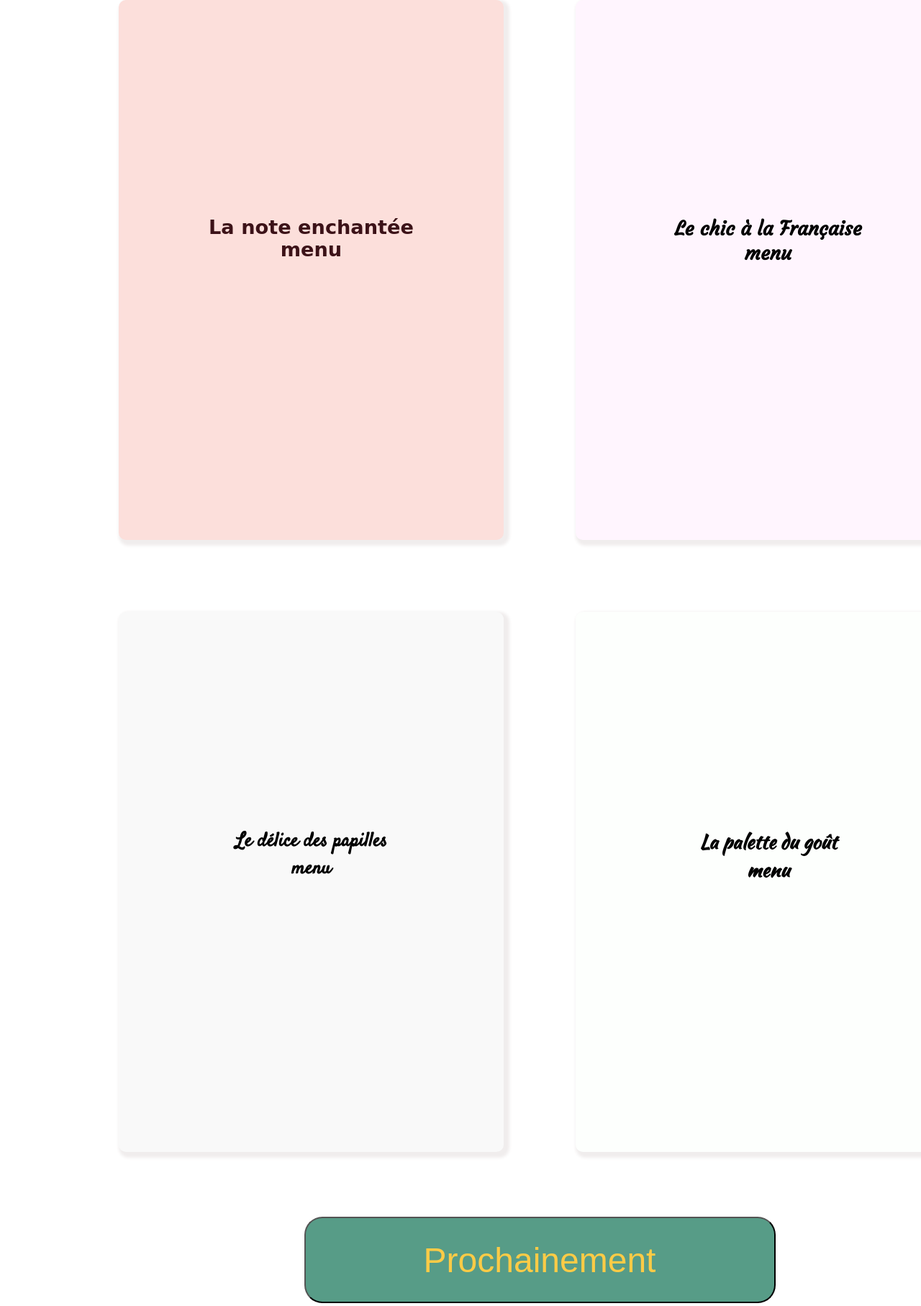
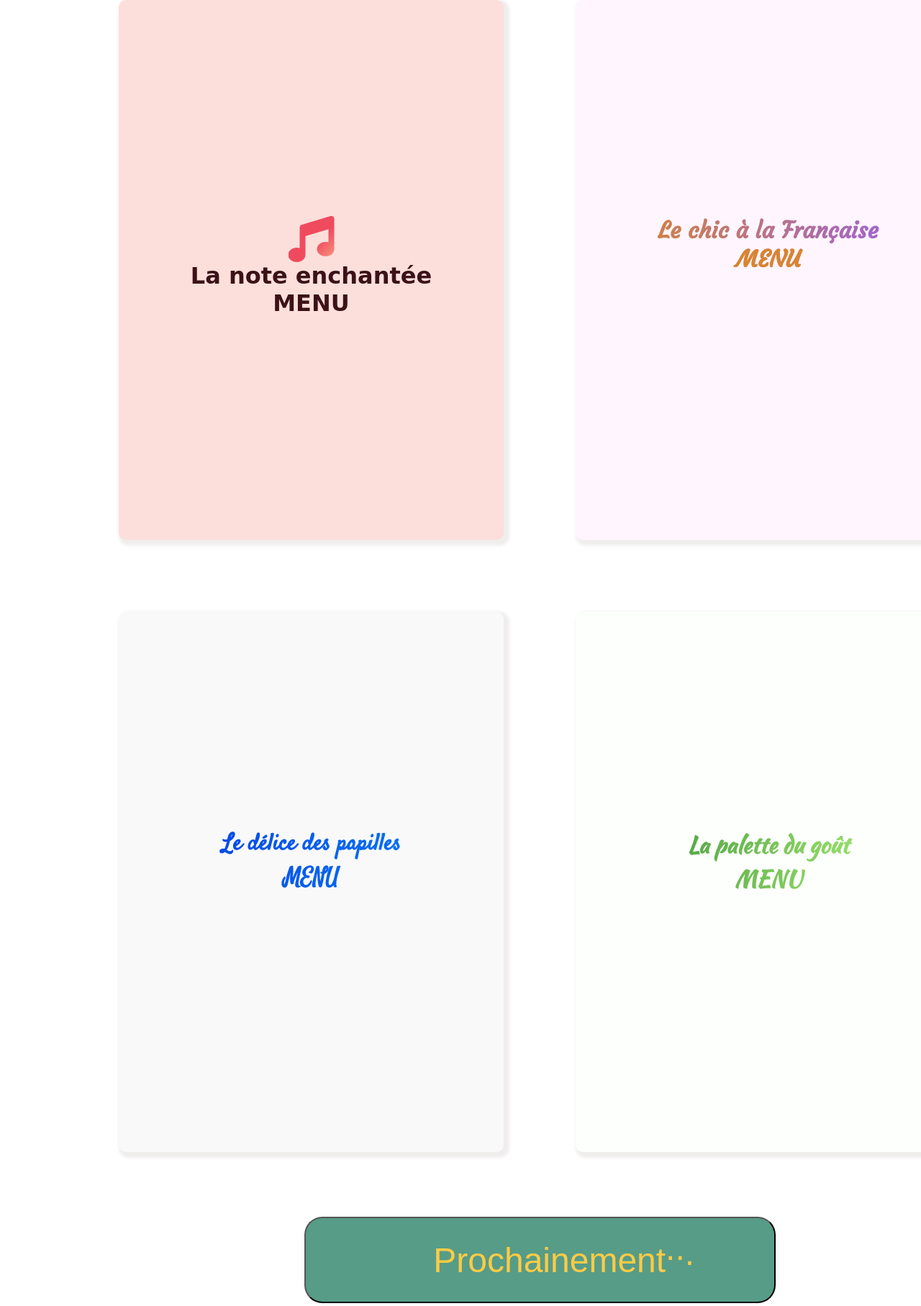
Before and after one commit to Danaks31/Projet-3, a website: page index.html in a window 1280 px wide. Shown: the part 414-2228 px from the top of the page at 72% size. Drawn offline with Linux system fonts and the light colour scheme; a web font is replaced by a local one.

Commit message:
Ajout animations

```diff
--- a/index.html
+++ b/index.html
@@ -1,5 +1,5 @@
 <!DOCTYPE html>
-<html lang="en">
+<html lang="Fr">
 <head>
     <meta charset="UTF-8">
     <meta name="viewport" content="width=device-width, initial-scale=1.0">
@@ -11,29 +11,46 @@
     <title>OhMyFood</title>
 
 </head>
+
 <body>
+
     <header class="bandeau bandeau__entete">
         <h1>ohmyfood</h1>
     </header>
+
     <div class="container menus">
-        <section id="ty"class="carte carte__enchante">
-            <h2>La note enchantée<br><span> menu</span></h2>
+        <section class="carte carte__enchante">
+
+            <h2 class="degrade degrade__enchante"><i class="fas fa-music fa-2x"></i><br>La note enchantée<br><span> menu</span></h2>
         </section>
+
         <section class="carte carte__francaise">
-            <h2>Le chic à la Française<br><span> menu</span></h2>
+            <h2 class="degrade degrade__francaise">Le chic à la Française<br><span> menu</span></h2>
         </section>
+
         <section class="carte carte__papille">
-            <h2>Le délice des papilles<br><span> menu</span></h2>
+            <h2 class="degrade degrade__papille">Le délice des papilles<br><span> menu</span></h2>
         </section>
+
         <section class="carte carte__gout">
-                <h2 class="titre-4">La palette du goût<br><span>menu</span></h2>
+            <h2 class="degrade degrade__gout">La palette du goût<br><span>menu</span></h2>
         </section>
+
         </div>
-        <button class="bandeau">Prochainement</button>
+
+        <button class="bandeau">
+            <span class="jump">
+                Prochainement
+                <div class="jump__1">.</div>
+                <div class="jump__2">.</div>
+                <div class="jump__3">.</div>
+            </span>
+        </button>
 
     <footer class="bandeau bandeau__pied">
         <p>Mentions légales</p><p>Contactez-nous</p>
     </footer>
 
+    <script src="https://kit.fontawesome.com/b4220b3473.js" crossorigin="anonymous"></script>
 </body>
 </html>
--- a/style.scss
+++ b/style.scss
@@ -21,6 +21,42 @@ body{
         padding-left: 35px;
     }
 }
+.degrade {
+    margin-top: 300px;
+    font-size: 1.7em;
+    color:transparent;
+    -webkit-background-clip: text;
+    -ms-background-clip: text;
+    background-clip: text;
+    &__enchante {
+        color:#3c1218;
+        i{
+        color: transparent;
+        -webkit-background-clip: text;
+        -ms-background-clip: text;
+        background-image: -webkit-gradient(linear, left top, right bottom, color-stop(0.6, #f04a5e), color-stop(1, #f8a183));
+        background-image: gradient(linear, left top, right bottom, color-stop(0.6, #f04a5e), color-stop(1, #f8a183));
+        }
+    }
+    &__francaise {
+        background-image: -webkit-gradient( linear, left top, right bottom, color-stop(0.1,#d8852e), color-stop(1,#905bfd));
+        background-image: gradient( linear, left top, right bottom, color-stop(0.1, #d8852e), color-stop(1,#905bfd));
+        background-image: -ms-gradient( linear, left top, right bottom, color-stop(0.1, #d8852e), color-stop(1,#905bfd));
+        & span {
+            color:#d8852e;
+        }
+    }
+    &__papille {
+        background-image: -webkit-gradient( linear, left top, right bottom, color-stop(0.2,#0645e5), color-stop(1,#0887fb));
+        background-image: gradient( linear, left top, right bottom, color-stop(0.2, #0645e5), color-stop(1,#0887fb));
+        background-image: -ms-gradient( linear, left top, right bottom, color-stop(0.2, #0645e5), color-stop(1,#0887fb));
+    }
+    &__gout {
+        background-image: -webkit-gradient( linear, left top, right bottom, color-stop(0.2,#4c9f42), color-stop(1,#bfff7e));
+        background-image: gradient( linear, left top, right bottom, color-stop(0.2, #4c9f42), color-stop(1,#bfff7e));
+        background-image: -ms-gradient( linear, left top, right bottom, color-stop(0.2,#4c9f42), color-stop(1,#bfff7e));
+    }
+}
 .menus {
     _border: 1px solid black;
     width: 1500px;
@@ -30,7 +66,7 @@ body{
 }
 .carte h2{
     margin-top: 300px;
-    font-size: 1.7em;
+    font-size: 2em;
 }
 .carte {
     width: 535px;
@@ -39,6 +75,9 @@ body{
     text-align: center;
     border-radius: 10px;
     box-shadow:4px 4px 4px 4px #f0eded;
+    & span {
+        text-transform:uppercase;
+    }
     &__enchante {
         background:#fcdfdb;
         margin-left:165px;
@@ -73,17 +112,55 @@ button {
     height: 120px;
     border-radius:25px;
     margin-left:422.5px;
+
+
 }
 .carte:hover {
     animation: carte-animations 2s ease-in-out forwards;
 }
+footer p:hover {
+
+    animation: wiggle 400ms alternate-reverse infinite ease-in-out both;
+}
+.jump {
+    margin-left: 171.75px;
+    display: flex;
+    &__1 {
+    animation: jumping-point 800ms ease-in-out infinite alternate-reverse;
+    }
+    &__2 {
+    animation: jumping-point 800ms 400ms ease-in-out infinite alternate-reverse;
+    }
+    &__3 {
+    animation: jumping-point 800ms 600ms ease-in-out infinite alternate-reverse;
+    }
+}
+
+@keyframes wiggle
+{
+    from{
+        transform: rotate(-4deg);
+    }
+    to{
+        transform: rotate(4deg);
+    }
+}
 @keyframes carte-animations
 {
     from{
-        font-size: 1;
+        font-size: 1em;
     }
 
     to{
-        font-size:2em;
+        font-size:1.6em;
     }
 }
+@keyframes jumping-point
+{
+    from {
+        transform: translateY(0px);
+    }
+    to {
+        transform: translateY(-20px);
+    }
+}
```
Also changed, not shown: style.css, 1 other file.
